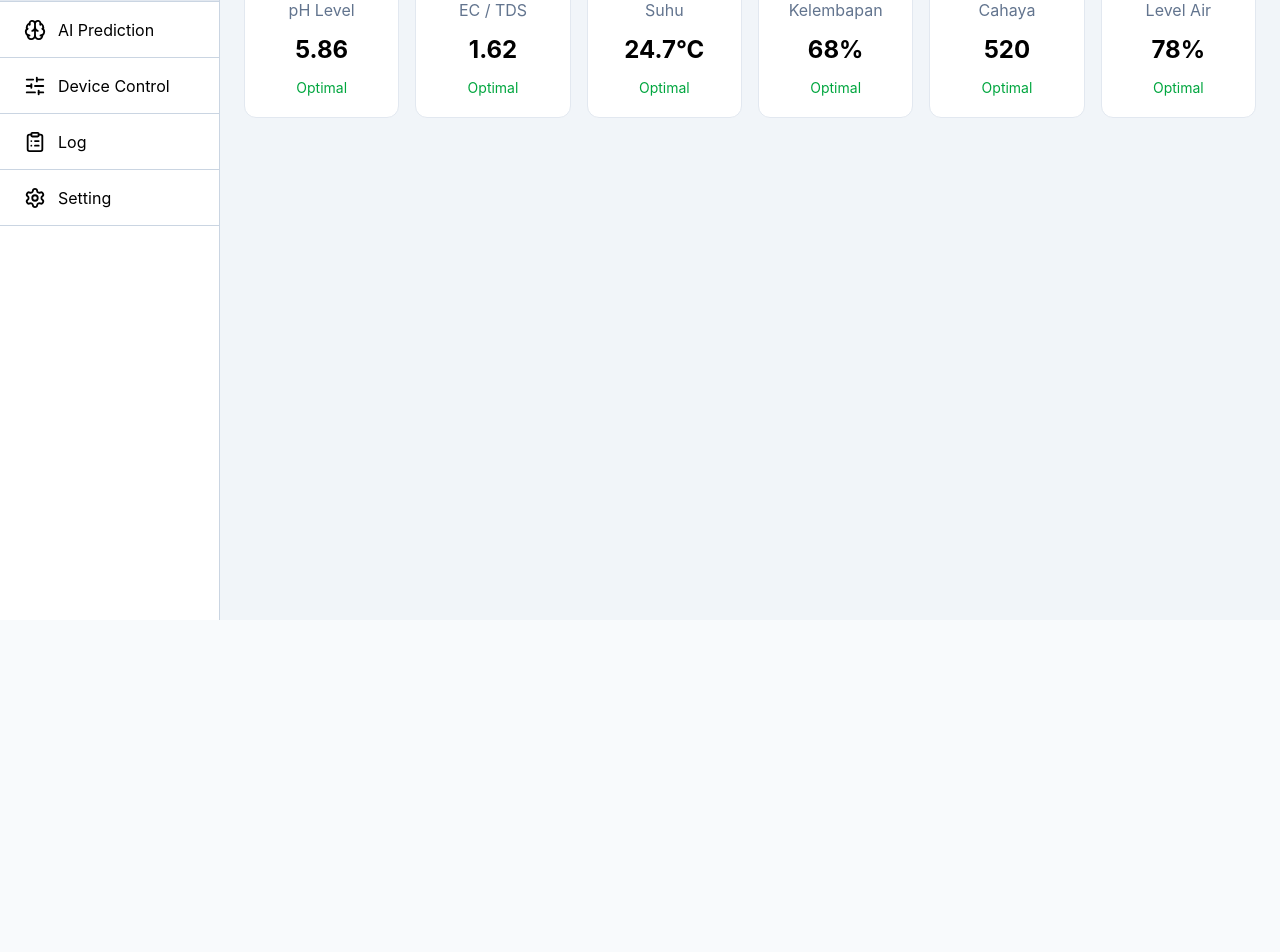
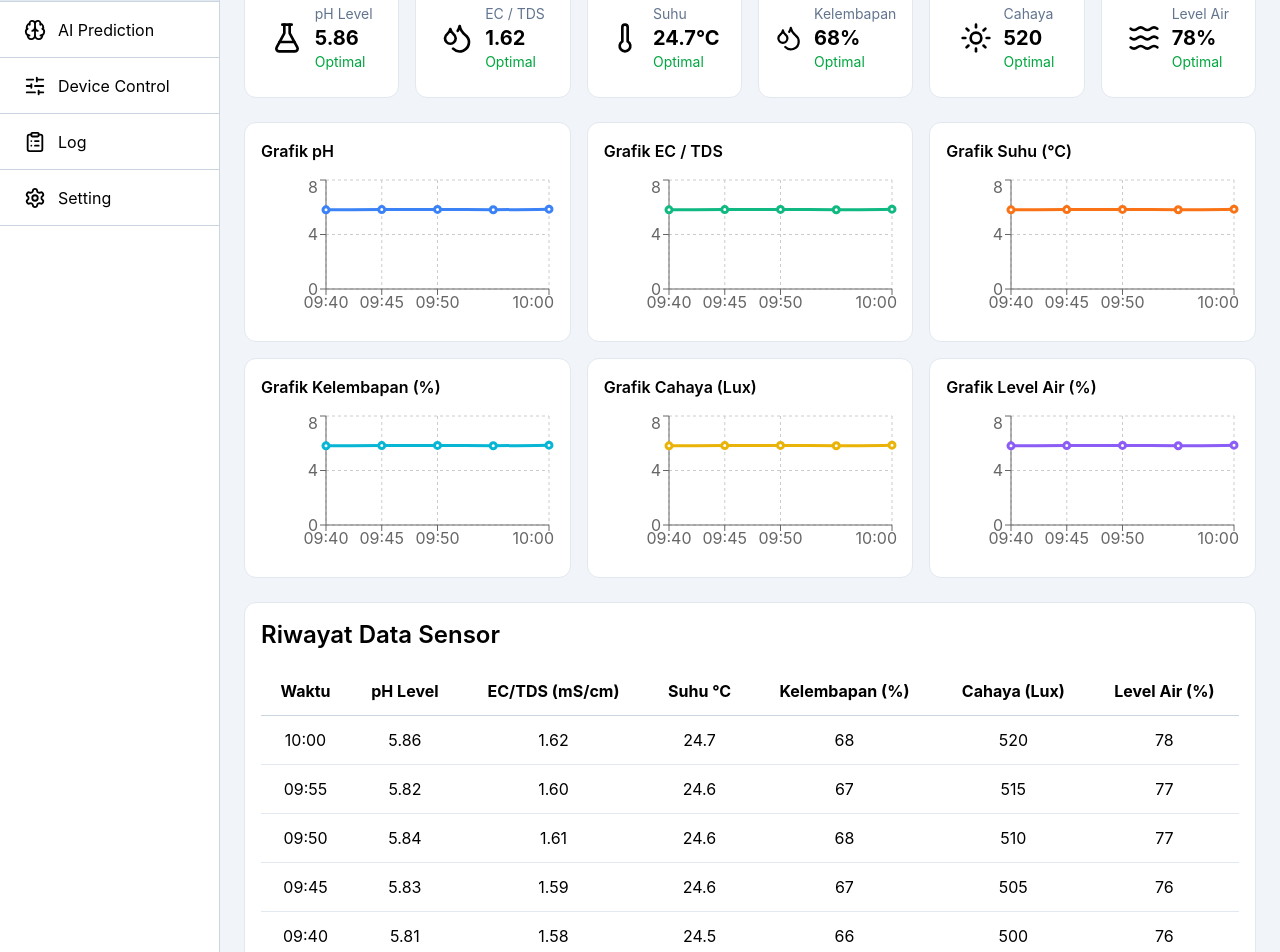
Before and after one commit to mutiarabotani/SmartHydro-IOT, a React (Vite) app: page /monitoring in a window 1280 px wide. Shown: the part 180-1132 px from the top of the page. Before the commit the page ends 800 px from the top, so only its background shows below. Built offline with nearby package versions, Linux system fonts and the light colour scheme.

Commit message:
smarthydro-iot

```diff
--- a/package.json
+++ b/package.json
@@ -18,6 +18,7 @@
     "react-chartjs-2": "^5.3.1",
     "react-dom": "^19.2.6",
     "react-router-dom": "^7.17.0",
+    "recharts": "^3.8.1",
     "tailwindcss": "^4.3.0"
   },
   "devDependencies": {
--- /dev/null
+++ b/src/components/SensorChart.jsx
@@ -0,0 +1,36 @@
+import {
+  LineChart,
+  Line,
+  XAxis,
+  YAxis,
+  Tooltip,
+  ResponsiveContainer
+} from "recharts";
+
+export default function SensorChart({
+  title,
+  data
+}) {
+  return (
+    <div className="bg-white p-4 rounded-xl border border-slate-200 h-[250px]">
+      <h3 className="font-semibold mb-4">
+        {title}
+      </h3>
+
+      <ResponsiveContainer width="100%" height="85%">
+        <LineChart data={data}>
+          <XAxis dataKey="time" />
+          <YAxis />
+          <Tooltip />
+
+          <Line
+            type="monotone"
+            dataKey="value"
+            stroke="#2563eb"
+            strokeWidth={3}
+          />
+        </LineChart>
+      </ResponsiveContainer>
+    </div>
+  );
+}
--- a/src/pages/Monitoring.jsx
+++ b/src/pages/Monitoring.jsx
@@ -1,7 +1,32 @@
 import Sidebar from "../components/Sidebar";
 import Navbar from "../components/Navbar";
 
+import {
+  LineChart,
+  Line,
+  XAxis,
+  YAxis,
+  CartesianGrid,
+  Tooltip,
+  ResponsiveContainer
+} from "recharts";
+
+import {
+  FlaskConical,
+  Droplets,
+  Thermometer,
+  Sun,
+  Waves
+} from "lucide-react";
+
 export default function Monitoring() {
+    const chartData = [
+  { waktu: "09:40", nilai: 5.81 },
+  { waktu: "09:45", nilai: 5.83 },
+  { waktu: "09:50", nilai: 5.84 },
+  { waktu: "09:55", nilai: 5.82 },
+  { waktu: "10:00", nilai: 5.86 }
+];
   return (
     <div className="flex min-h-screen bg-slate-100">
       <Sidebar />
@@ -13,6 +38,7 @@ export default function Monitoring() {
         />
 
         <div className="p-6">
+
           {/* HEADER */}
           <div className="flex justify-between items-center mb-6">
             <h2 className="text-2xl font-bold">
@@ -42,14 +68,18 @@ export default function Monitoring() {
           </div>
 
           {/* CARD SENSOR */}
-          <div className="grid grid-cols-6 gap-4 mb-8 max-w-full">
+          <div className="grid grid-cols-6 gap-4 mb-6">
 
-            <div className="bg-white rounded-xl border border-slate-200 h-[140px] flex flex-col items-center justify-center text-center">
-              <h3 className="text-base text-slate-500 mb-3">
+            {/* pH */}
+            <div className="bg-white rounded-xl border border-slate-200 h-[120px] px-4 flex items-center justify-center gap-3">
+              <FlaskConical size={32} />
+
+              <div>
+                <h3 className="text-sm text-slate-500">
                   pH Level
                 </h3>
 
-              <div className="text-2xl font-bold mb-3">
+                <div className="text-xl font-bold">
                   5.86
                 </div>
 
@@ -57,13 +87,18 @@ export default function Monitoring() {
                   Optimal
                 </div>
               </div>
+            </div>
 
-            <div className="bg-white rounded-xl border border-slate-200 h-[140px] flex flex-col items-center justify-center text-center">
-              <h3 className="text-base text-slate-500 mb-3">
+            {/* EC/TDS */}
+            <div className="bg-white rounded-xl border border-slate-200 h-[120px] px-4 flex items-center justify-center gap-3">
+              <Droplets size={32} />
+
+              <div>
+                <h3 className="text-sm text-slate-500">
                   EC / TDS
                 </h3>
 
-              <div className="text-2xl font-bold mb-3">
+                <div className="text-xl font-bold">
                   1.62
                 </div>
 
@@ -71,13 +106,18 @@ export default function Monitoring() {
                   Optimal
                 </div>
               </div>
+            </div>
 
-            <div className="bg-white rounded-xl border border-slate-200 h-[140px] flex flex-col items-center justify-center text-center">
-              <h3 className="text-base text-slate-500 mb-3">
+            {/* Suhu */}
+            <div className="bg-white rounded-xl border border-slate-200 h-[120px] px-4 flex items-center justify-center gap-3">
+              <Thermometer size={32} />
+
+              <div>
+                <h3 className="text-sm text-slate-500">
                   Suhu
                 </h3>
 
-              <div className="text-2xl font-bold mb-3">
+                <div className="text-xl font-bold">
                   24.7°C
                 </div>
 
@@ -85,13 +125,18 @@ export default function Monitoring() {
                   Optimal
                 </div>
               </div>
+            </div>
 
-            <div className="bg-white rounded-xl border border-slate-200 h-[140px] flex flex-col items-center justify-center text-center">
-              <h3 className="text-base text-slate-500 mb-3">
+            {/* Kelembapan */}
+            <div className="bg-white rounded-xl border border-slate-200 h-[120px] px-4 flex items-center justify-center gap-3">
+              <Droplets size={32} />
+
+              <div>
+                <h3 className="text-sm text-slate-500">
                   Kelembapan
                 </h3>
 
-              <div className="text-2xl font-bold mb-3">
+                <div className="text-xl font-bold">
                   68%
                 </div>
 
@@ -99,13 +144,18 @@ export default function Monitoring() {
                   Optimal
                 </div>
               </div>
+            </div>
 
-            <div className="bg-white rounded-xl border border-slate-200 h-[140px] flex flex-col items-center justify-center text-center">
-              <h3 className="text-base text-slate-500 mb-3">
+            {/* Cahaya */}
+            <div className="bg-white rounded-xl border border-slate-200 h-[120px] px-4 flex items-center justify-center gap-3">
+              <Sun size={32} />
+
+              <div>
+                <h3 className="text-sm text-slate-500">
                   Cahaya
                 </h3>
 
-              <div className="text-2xl font-bold mb-3">
+                <div className="text-xl font-bold">
                   520
                 </div>
 
@@ -113,13 +163,18 @@ export default function Monitoring() {
                   Optimal
                 </div>
               </div>
+            </div>
 
-            <div className="bg-white rounded-xl border border-slate-200 h-[140px] flex flex-col items-center justify-center text-center">
-              <h3 className="text-base text-slate-500 mb-3">
+            {/* Level Air */}
+            <div className="bg-white rounded-xl border border-slate-200 h-[120px] px-4 flex items-center justify-center gap-3">
+              <Waves size={32} />
+
+              <div>
+                <h3 className="text-sm text-slate-500">
                   Level Air
                 </h3>
 
-              <div className="text-2xl font-bold mb-3">
+                <div className="text-xl font-bold">
                   78%
                 </div>
 
@@ -127,8 +182,251 @@ export default function Monitoring() {
                   Optimal
                 </div>
               </div>
+            </div>
 
           </div>
+          {/* GRAFIK BARIS 1 */}
+<div className="grid grid-cols-3 gap-4 mb-4">
+
+  <div className="bg-white rounded-xl border border-slate-200 h-[220px] p-4">
+    <h3 className="font-semibold mb-3">
+      Grafik pH
+    </h3>
+
+    <ResponsiveContainer width="100%" height="80%">
+      <LineChart data={chartData}>
+        <CartesianGrid strokeDasharray="3 3" />
+        <XAxis dataKey="waktu" />
+        <YAxis />
+        <Tooltip />
+        <Line
+          type="monotone"
+          dataKey="nilai"
+          stroke="#3b82f6"
+          strokeWidth={3}
+        />
+      </LineChart>
+    </ResponsiveContainer>
+  </div>
+
+  <div className="bg-white rounded-xl border border-slate-200 h-[220px] p-4">
+    <h3 className="font-semibold mb-3">
+      Grafik EC / TDS
+    </h3>
+
+    <ResponsiveContainer width="100%" height="80%">
+      <LineChart data={chartData}>
+        <CartesianGrid strokeDasharray="3 3" />
+        <XAxis dataKey="waktu" />
+        <YAxis />
+        <Tooltip />
+        <Line
+          type="monotone"
+          dataKey="nilai"
+          stroke="#10b981"
+          strokeWidth={3}
+        />
+      </LineChart>
+    </ResponsiveContainer>
+  </div>
+
+  <div className="bg-white rounded-xl border border-slate-200 h-[220px] p-4">
+    <h3 className="font-semibold mb-3">
+      Grafik Suhu (°C)
+    </h3>
+
+    <ResponsiveContainer width="100%" height="80%">
+      <LineChart data={chartData}>
+        <CartesianGrid strokeDasharray="3 3" />
+        <XAxis dataKey="waktu" />
+        <YAxis />
+        <Tooltip />
+        <Line
+          type="monotone"
+          dataKey="nilai"
+          stroke="#f97316"
+          strokeWidth={3}
+        />
+      </LineChart>
+    </ResponsiveContainer>
+  </div>
+
+</div>
+
+{/* GRAFIK BARIS 2 */}
+<div className="grid grid-cols-3 gap-4 mb-6">
+
+  <div className="bg-white rounded-xl border border-slate-200 h-[220px] p-4">
+    <h3 className="font-semibold mb-3">
+      Grafik Kelembapan (%)
+    </h3>
+
+    <ResponsiveContainer width="100%" height="80%">
+      <LineChart data={chartData}>
+        <CartesianGrid strokeDasharray="3 3" />
+        <XAxis dataKey="waktu" />
+        <YAxis />
+        <Tooltip />
+        <Line
+          type="monotone"
+          dataKey="nilai"
+          stroke="#06b6d4"
+          strokeWidth={3}
+        />
+      </LineChart>
+    </ResponsiveContainer>
+  </div>
+
+  <div className="bg-white rounded-xl border border-slate-200 h-[220px] p-4">
+    <h3 className="font-semibold mb-3">
+      Grafik Cahaya (Lux)
+    </h3>
+
+    <ResponsiveContainer width="100%" height="80%">
+      <LineChart data={chartData}>
+        <CartesianGrid strokeDasharray="3 3" />
+        <XAxis dataKey="waktu" />
+        <YAxis />
+        <Tooltip />
+        <Line
+          type="monotone"
+          dataKey="nilai"
+          stroke="#eab308"
+          strokeWidth={3}
+        />
+      </LineChart>
+    </ResponsiveContainer>
+  </div>
+
+  <div className="bg-white rounded-xl border border-slate-200 h-[220px] p-4">
+    <h3 className="font-semibold mb-3">
+      Grafik Level Air (%)
+    </h3>
+
+    <ResponsiveContainer width="100%" height="80%">
+      <LineChart data={chartData}>
+        <CartesianGrid strokeDasharray="3 3" />
+        <XAxis dataKey="waktu" />
+        <YAxis />
+        <Tooltip />
+        <Line
+          type="monotone"
+          dataKey="nilai"
+          stroke="#8b5cf6"
+          strokeWidth={3}
+        />
+      </LineChart>
+    </ResponsiveContainer>
+  </div>
+
+</div>
+
+
+          {/* RIWAYAT DATA SENSOR */}
+<div className="bg-white rounded-xl border border-slate-200 p-4">
+
+  <h3 className="text-2xl font-semibold mb-4">
+    Riwayat Data Sensor
+  </h3>
+
+  <div className="overflow-x-auto">
+
+    <table className="w-full border-collapse">
+
+      <thead>
+        <tr className="border-b border-slate-300">
+
+          <th className="p-3 text-center">
+            Waktu
+          </th>
+
+          <th className="p-3 text-center">
+            pH Level
+          </th>
+
+          <th className="p-3 text-center">
+            EC/TDS (mS/cm)
+          </th>
+
+          <th className="p-3 text-center">
+            Suhu °C
+          </th>
+
+          <th className="p-3 text-center">
+            Kelembapan (%)
+          </th>
+
+          <th className="p-3 text-center">
+            Cahaya (Lux)
+          </th>
+
+          <th className="p-3 text-center">
+            Level Air (%)
+          </th>
+
+        </tr>
+      </thead>
+
+      <tbody>
+
+        <tr className="border-b border-slate-200">
+          <td className="p-3 text-center">10:00</td>
+          <td className="p-3 text-center">5.86</td>
+          <td className="p-3 text-center">1.62</td>
+          <td className="p-3 text-center">24.7</td>
+          <td className="p-3 text-center">68</td>
+          <td className="p-3 text-center">520</td>
+          <td className="p-3 text-center">78</td>
+        </tr>
+
+        <tr className="border-b border-slate-200">
+          <td className="p-3 text-center">09:55</td>
+          <td className="p-3 text-center">5.82</td>
+          <td className="p-3 text-center">1.60</td>
+          <td className="p-3 text-center">24.6</td>
+          <td className="p-3 text-center">67</td>
+          <td className="p-3 text-center">515</td>
+          <td className="p-3 text-center">77</td>
+        </tr>
+
+        <tr className="border-b border-slate-200">
+          <td className="p-3 text-center">09:50</td>
+          <td className="p-3 text-center">5.84</td>
+          <td className="p-3 text-center">1.61</td>
+          <td className="p-3 text-center">24.6</td>
+          <td className="p-3 text-center">68</td>
+          <td className="p-3 text-center">510</td>
+          <td className="p-3 text-center">77</td>
+        </tr>
+
+        <tr className="border-b border-slate-200">
+          <td className="p-3 text-center">09:45</td>
+          <td className="p-3 text-center">5.83</td>
+          <td className="p-3 text-center">1.59</td>
+          <td className="p-3 text-center">24.6</td>
+          <td className="p-3 text-center">67</td>
+          <td className="p-3 text-center">505</td>
+          <td className="p-3 text-center">76</td>
+        </tr>
+
+        <tr>
+          <td className="p-3 text-center">09:40</td>
+          <td className="p-3 text-center">5.81</td>
+          <td className="p-3 text-center">1.58</td>
+          <td className="p-3 text-center">24.5</td>
+          <td className="p-3 text-center">66</td>
+          <td className="p-3 text-center">500</td>
+          <td className="p-3 text-center">76</td>
+        </tr>
+
+      </tbody>
+
+    </table>
+
+  </div>
+
+</div>
+
         </div>
       </div>
     </div>
```
Also changed, not shown: 1 other file (tests, documents, lock files or other folders). Lines whose indentation alone changed are shown as unchanged.
